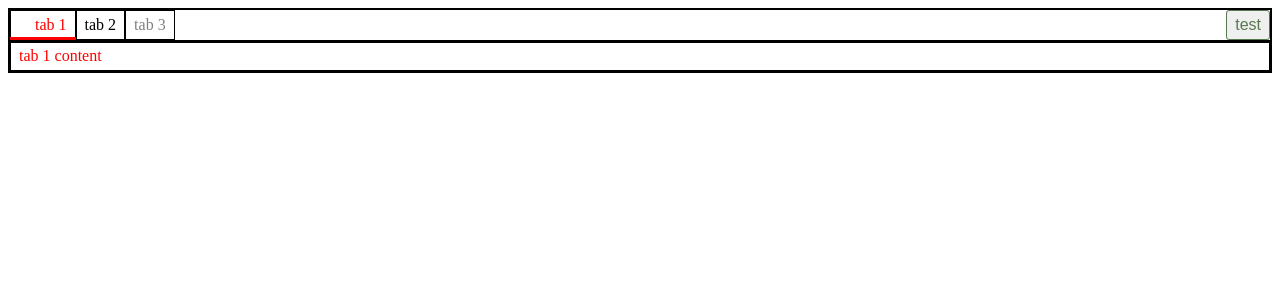
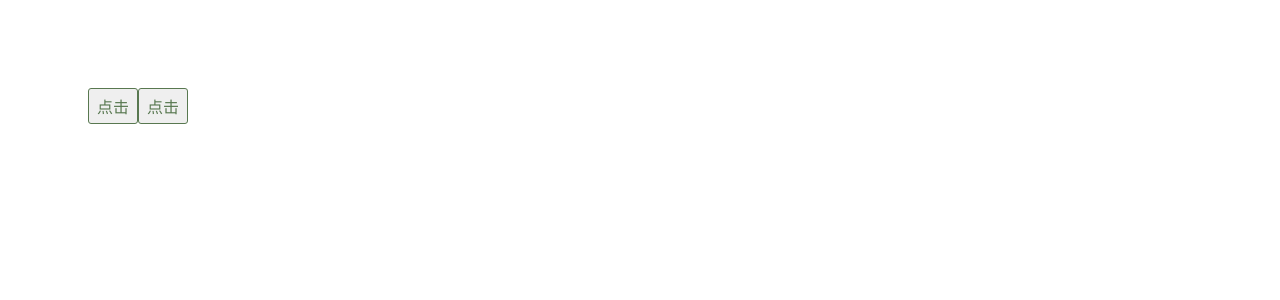
Before and after one commit to mokunshao/vigour, a Vue app: page / in a window 1280 px wide. Shown: the top 300 px of the page. Built offline with nearby package versions, Linux system fonts and the light colour scheme.

Commit message:
新建 popover 组件

```diff
--- a/src/App.vue
+++ b/src/App.vue
@@ -142,7 +142,7 @@
       <vigour-button @click="showToast3">Show Bottom Toast</vigour-button>
       <vigour-toast :autoClose="true">message</vigour-toast>
     </div>
-    <div>
+    <div v-if="false">
       <vigour-tabs :selected.sync="tab" direction="horizontal">
         <vigour-tabs-head>
           <template v-slot:actions>
@@ -160,6 +160,22 @@
           <vigour-tabs-pane name="tab3">tab 3 content</vigour-tabs-pane>
         </vigour-tabs-body>
       </vigour-tabs>
+    </div>
+    <div :style="{ padding: '10vh' }">
+      <vigour-popover>
+        <template v-slot:content>
+          <div>test</div>
+          <div>test</div>
+        </template>
+        <vigour-button>点击</vigour-button>
+      </vigour-popover>
+      <vigour-popover>
+        <template v-slot:content>
+          <div>test</div>
+          <div>test</div>
+        </template>
+        <vigour-button>点击</vigour-button>
+      </vigour-popover>
     </div>
   </div>
 </template>
@@ -181,6 +197,7 @@ import tabsHead from './components/tabs-head.vue';
 import tabsBody from './components/tabs-body.vue';
 import tabsItem from './components/tabs-item.vue';
 import tabsPane from './components/tabs-pane.vue';
+import popover from './components/popover.vue';
 
 
 export default {
@@ -202,6 +219,7 @@ export default {
     [tabsBody.name]: tabsBody,
     [tabsItem.name]: tabsItem,
     [tabsPane.name]: tabsPane,
+    [popover.name]: popover,
   },
   data() {
     return {
--- /dev/null
+++ b/src/components/popover.vue
@@ -0,0 +1,60 @@
+<template>
+  <div class="vigour-popover" ref="popover">
+    <div class="vigour-popover-content" ref="content" v-if="visible">
+      <slot name="content"></slot>
+    </div>
+    <div class="vigour-popover-trigger" ref="trigger" @click="clickTrigger">
+      <slot></slot>
+    </div>
+  </div>
+</template>
+
+<script>
+export default {
+  name: 'vigour-popover',
+  data() { return { visible: false }; },
+  methods: {
+    clickOutside(e) {
+      const condition1 = this.$refs.popover.contains(e.target);
+      const condition2 = this.$refs.content.contains(e.target);
+      if (!(condition1 || condition2)) {
+        this.close();
+      }
+    },
+    open() {
+      this.visible = true;
+      this.$nextTick(() => {
+        document.addEventListener('click', this.clickOutside);
+        document.body.appendChild(this.$refs.content);
+      });
+    },
+    close() {
+      this.visible = false;
+      document.removeEventListener('click', this.clickOutside);
+    },
+    clickTrigger() {
+      if (this.visible) {
+        this.close();
+      } else {
+        this.open();
+      }
+      // const { left, top } = this.$refs.trigger.getBoundingClientRect();
+      // console.log(left, top);
+      // this.$refs.content.style.left = left;
+      // this.$refs.content.style.top = top;
+    },
+  },
+};
+</script>
+
+<style lang="scss">
+.vigour-popover {
+  display: inline-flex;
+  vertical-align: middle;
+  position: relative;
+
+  &-content {
+    border: 1px solid red;
+  }
+}
+</style>
```
